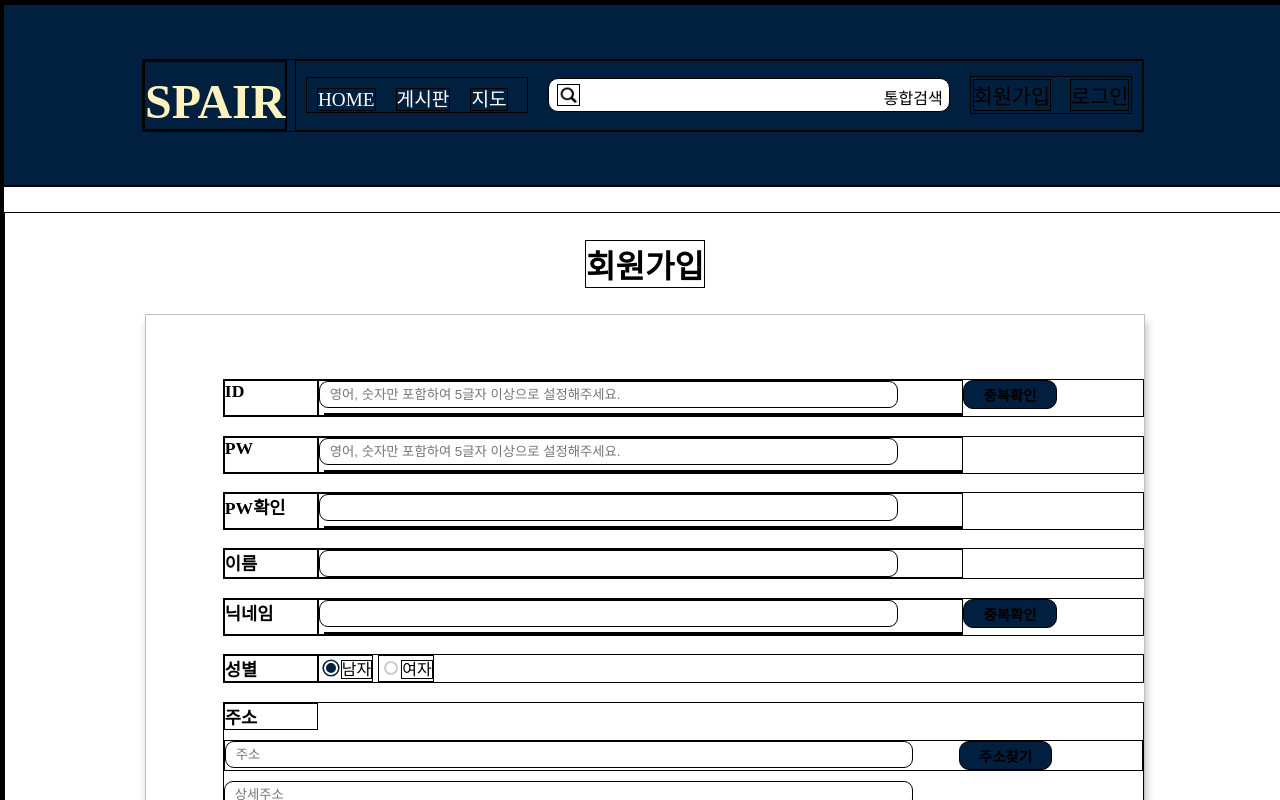
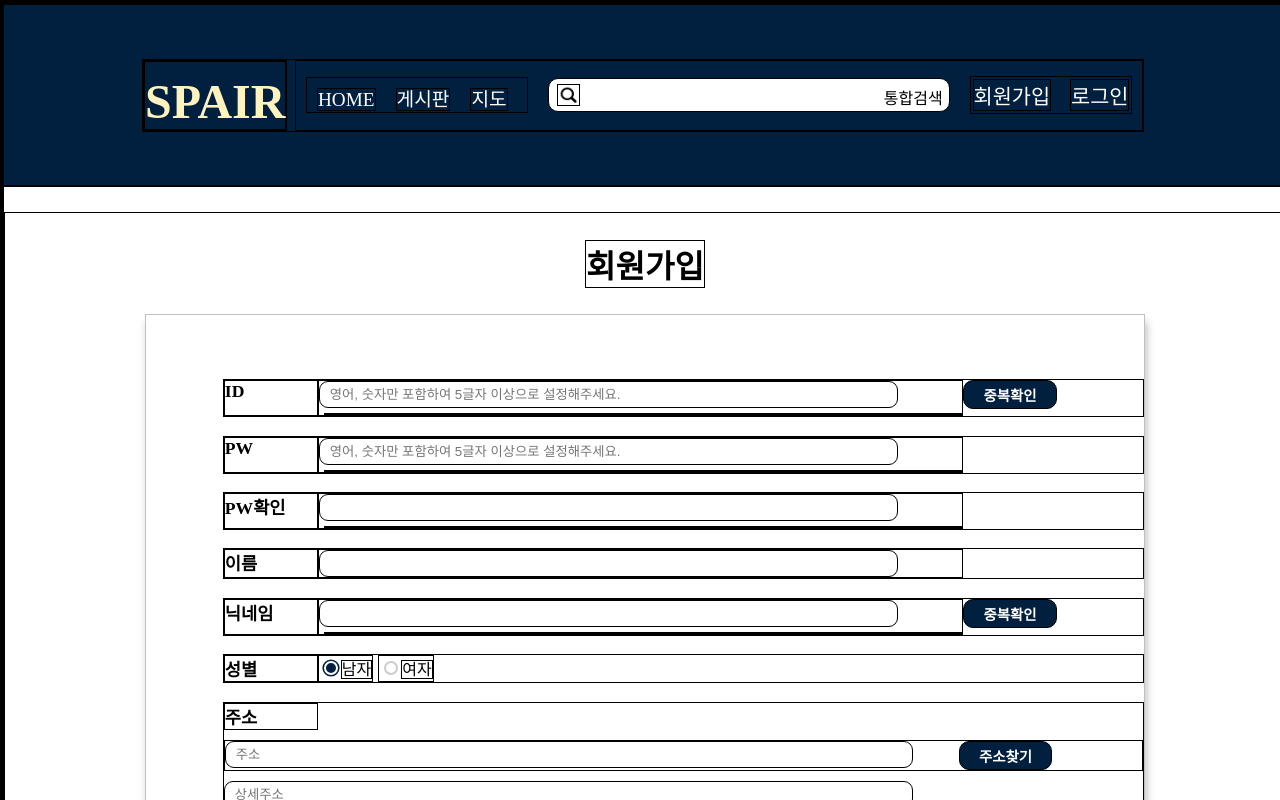
Before and after one commit to seoh77/Spair, a Vue app in the folder front/spair-project/: page /join in a window 1280 px wide. Shown: the top 800 px of the page. Built offline with nearby package versions, Linux system fonts and the light colour scheme; no server answers; a web font is replaced by a local one; what vue3-kakao-maps would draw is missing.

Commit message:
:lipstick: Design: 컨셉 색상에 맞춰 세부 CSS 수정

```diff
--- a/front/spair-project/src/components/comment/Comment.vue
+++ b/front/spair-project/src/components/comment/Comment.vue
@@ -139,6 +139,7 @@
         padding: 0 5px ;
         border-radius: 5px ;
         height: 17px;
+        cursor: pointer;
     }
 
     .date_wrap {
@@ -177,6 +178,7 @@
         border-style: none;
         margin: 0.4rem;
         background-color: #FFFFFF;
+        cursor: pointer;
     }
 
     #update {
--- a/front/spair-project/src/components/comment/CommentCreate.vue
+++ b/front/spair-project/src/components/comment/CommentCreate.vue
@@ -99,5 +99,7 @@
         font-size: 1.2rem;
         height: 2.3rem;
         width: 4rem;
+        cursor: pointer;
+        color: #FFFFFF;
     }
 </style>
--- a/front/spair-project/src/components/common/TheHeaderNav.vue
+++ b/front/spair-project/src/components/common/TheHeaderNav.vue
@@ -201,7 +201,7 @@
 
     #user a{
         font-size: 1.3rem;
-        color: #000000;
+        color: #FFFFFF;
         margin: 0.1rem;
         text-decoration: none;
     }
@@ -215,6 +215,7 @@
         justify-content: center;
         align-items: center;
         background-color: var(--primary-color);
+        color: #FFFFFF;
     }
 
     #nickname {
--- a/front/spair-project/src/views/JoinView.vue
+++ b/front/spair-project/src/views/JoinView.vue
@@ -436,7 +436,9 @@
         font-weight: 600 ;
         font-size: 0.9rem ;
         background-color: var(--primary-color);
+        color: #FFFFFF;
         font-family: 'NanumSquareRound';
+        cursor: pointer;
     }
 
     .searchAddress .btn {
@@ -454,6 +456,7 @@
         border: none;
         border-radius: 10px ;
         padding-top: 7px;
+        cursor: pointer;
     }
 
     .possible {
--- a/front/spair-project/src/views/LoginView.vue
+++ b/front/spair-project/src/views/LoginView.vue
@@ -149,6 +149,7 @@
 
     #loginBtn {
         background-color: var(--primary-color);
+        color: #FFFFFF;
     }
 
     #joinBtn {
```
